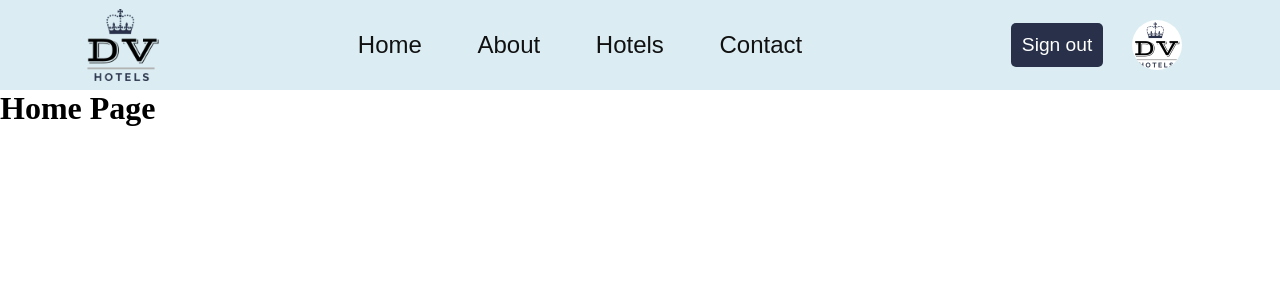
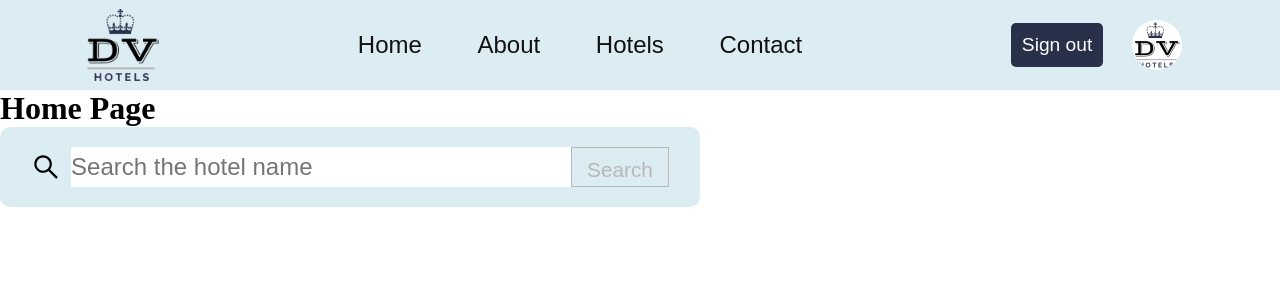
Before and after one commit to vujic02/DV-Hotels, a React (Create React App) app: page / in a window 1280 px wide. Shown: the top 300 px of the page. Built offline with nearby package versions, Linux system fonts and the light colour scheme.

Commit message:
fixed searchbar

```diff
--- a/package.json
+++ b/package.json
@@ -8,6 +8,7 @@
     "@testing-library/user-event": "^12.8.1",
     "react": "^17.0.1",
     "react-dom": "^17.0.1",
+    "react-icons": "^4.2.0",
     "react-router-dom": "^5.2.0",
     "react-scripts": "4.0.3",
     "styled-components": "^5.2.1",
--- a/src/components/Main/SearchBar.js
+++ b/src/components/Main/SearchBar.js
@@ -1,16 +1,20 @@
 import React from "react";
 import {
-  searchDiv,
-  searchInput,
-  searchButton,
+  SearchDiv,
+  SearchInput,
+  SearchButton,
 } from "../../styles/searchbar-styles";
+import * as AiIcons from "react-icons/ai";
 
 const SearchBar = () => {
   return (
-    <searchDiv>
-      <searchInput type="text" placeholder="Search the hotel name" />
-      <searchButton>Search</searchButton>
-    </searchDiv>
+    <SearchDiv className="center">
+      <AiIcons.AiOutlineSearch
+        style={{ width: "30px", height: "30px", marginRight: "10px" }}
+      />
+      <SearchInput type="text" placeholder="Search the hotel name" />
+      <SearchButton>Search</SearchButton>
+    </SearchDiv>
   );
 };
 
--- a/src/components/Navbar/Navbar.js
+++ b/src/components/Navbar/Navbar.js
@@ -13,16 +13,15 @@ import {
 import { Link } from "react-router-dom";
 import { Links } from "../../utils/Links";
 
-const Navbar = ({toggle, isOpen}) => {
-
+const Navbar = ({ toggle, isOpen }) => {
   let MainLogo = "./images/logo.png";
 
   return (
     <Nav isOpen={isOpen}>
       <Logo src={MainLogo} />
       <LinkDiv>
-        {Links.map((link) => (
-          <Navlink>
+        {Links.map((link, i) => (
+          <Navlink key={i}>
             <Link className="navLink" to={link.path}>
               {link.name}
             </Link>
--- a/src/pages/Home.js
+++ b/src/pages/Home.js
@@ -1,6 +1,7 @@
 import React from "react";
 import Navbar from "../components/Navbar/Navbar";
 import Sidebar from "../components/Sidebar/Sidebar";
+import SearchBar from "../components/Main/SearchBar";
 
 const Home = ({ toggle, isOpen }) => {
   return (
@@ -8,6 +9,7 @@ const Home = ({ toggle, isOpen }) => {
       <Navbar isOpen={isOpen} toggle={toggle} />
       <Sidebar isOpen={isOpen} toggle={toggle} />
       <h1>Home Page</h1>
+      <SearchBar />
     </div>
   );
 };
--- a/src/styles/searchbar-styles.js
+++ b/src/styles/searchbar-styles.js
@@ -1,30 +1,41 @@
 import styled from "styled-components";
 
-export const searchDiv = styled.div`
+export const SearchDiv = styled.div`
   display: flex;
+  justify-content: center;
+  align-items: center;
   width: 700px;
-  height: 50px;
+  height: 80px;
   padding: 10px;
+  border-radius: 10px;
 
-  background-color: var(--white);
+  background-color: var(--fadedWhite);
 `;
 
-export const searchInput = styled.input`
+export const SearchInput = styled.input`
   width: 500px;
-  height: 50px;
+  height: 40px;
 
   border: none;
   outline: none;
   font-size: 1.5rem;
-  color: #b8b8b8;
+  color: var(--black);
+
+  &:placeholder {
+    color: #b8b8b8;
+    opacity: 1;
+  }
 `;
 
-export const searchButton = styled.button`
-  background-color: var(--white);
+export const SearchButton = styled.button`
+  background-color: var(--fadedWhite);
   color: #b8b8b8;
   display: inline-block;
-  font-size: 1.5rem;
+  font-size: 1.3rem;
   cursor: pointer;
   outline: none;
-  border: 2px solid #b8b8b8;
+  border: 1px solid #b8b8b8;
+  height: 40px;
+
+  padding: 10px 15px;
 `;
```
Also changed, not shown: 1 other file (tests, documents, lock files or other folders).
